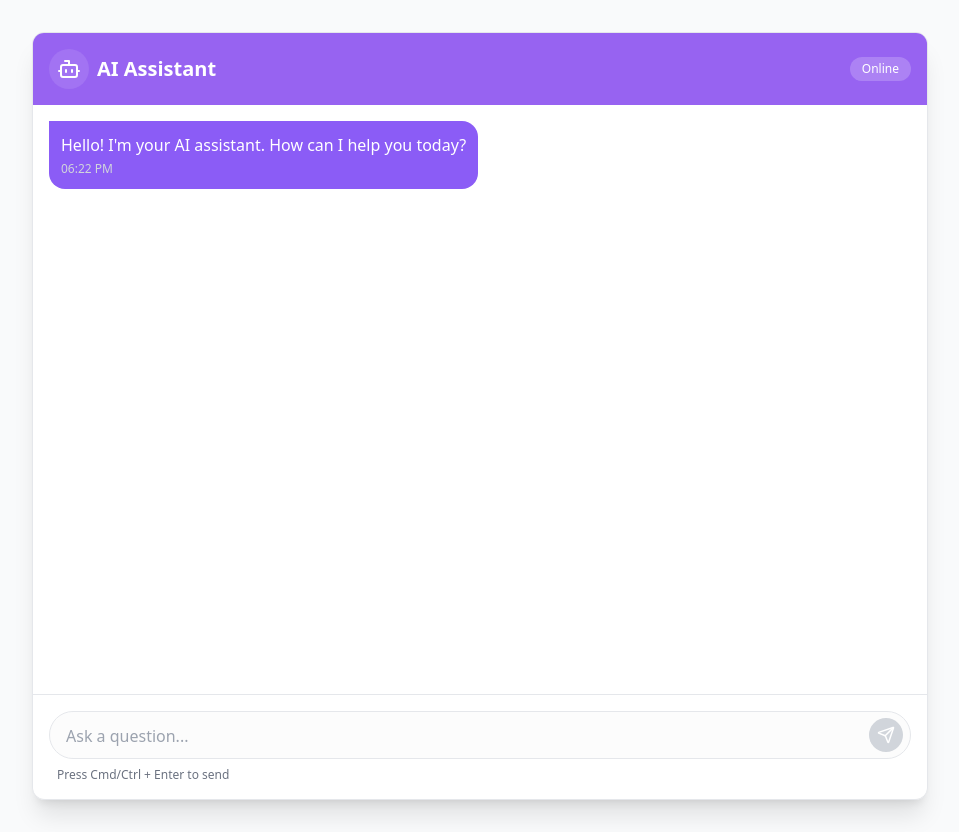
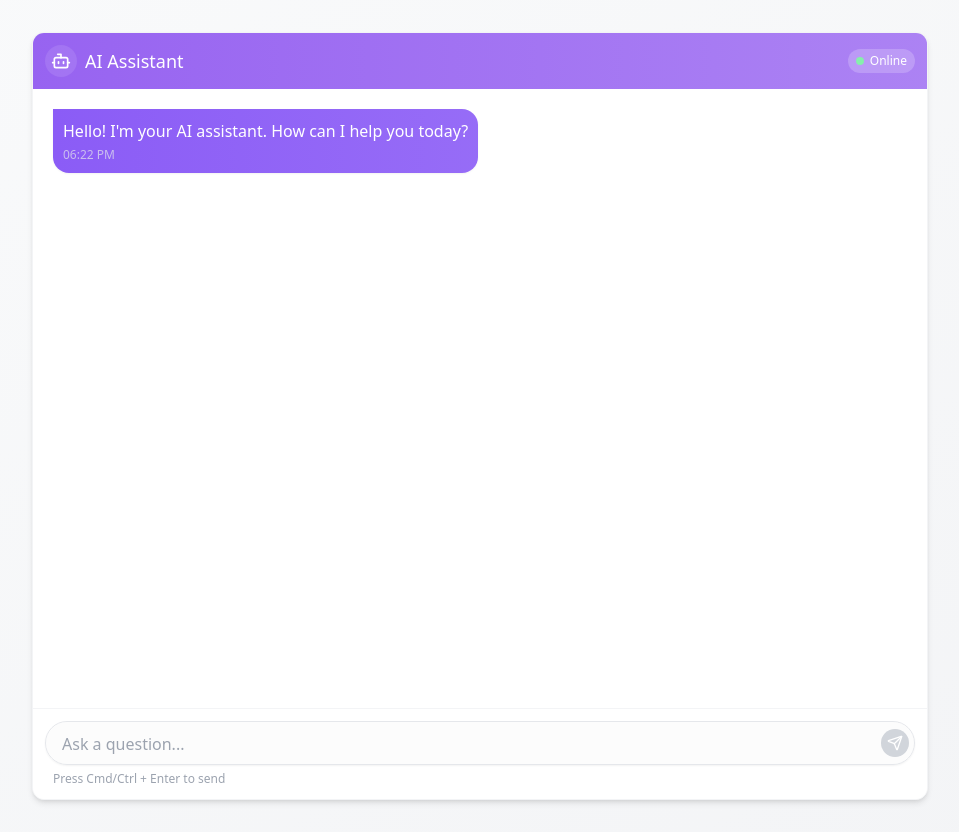
Before and after one commit to sudeep-arabolu/sleek-ai-speaks, a React (Vite) app: page / in a window 1280 px wide. Shown: the whole page, without its empty margins (160-1119 px from the left). Built offline with nearby package versions, Linux system fonts and the light colour scheme.

Commit message:
Refactor: Improve UI styling for a modern look

```diff
--- a/src/components/ChatInput.tsx
+++ b/src/components/ChatInput.tsx
@@ -37,7 +37,7 @@ const ChatInput: React.FC<ChatInputProps> = ({ onSendMessage, isLoading }) => {
   };
 
   return (
-    <form onSubmit={handleSubmit} className="bg-white p-4 border-t rounded-b-lg shadow-sm">
+    <form onSubmit={handleSubmit} className="p-3 border-t border-gray-100 bg-white/80 backdrop-blur-sm">
       <div className="relative flex items-center">
         <textarea
           ref={textareaRef}
@@ -46,22 +46,23 @@ const ChatInput: React.FC<ChatInputProps> = ({ onSendMessage, isLoading }) => {
           onKeyDown={handleKeyDown}
           placeholder="Ask a question..."
           rows={1}
-          className="flex-1 resize-none bg-muted/30 border border-input rounded-full py-3 px-4 pr-12 focus:outline-none focus:ring-2 focus:ring-primary focus:border-transparent"
+          className="flex-1 resize-none bg-muted/30 border border-gray-200 rounded-full py-2.5 px-4 pr-12 focus:outline-none focus:ring-1 focus:ring-primary/50 focus:border-primary/50 transition-all shadow-sm"
           disabled={isLoading}
         />
         <button
           type="submit"
           disabled={!message.trim() || isLoading}
-          className={`absolute right-2 rounded-full p-2 text-white transition-colors ${
+          className={`absolute right-1.5 rounded-full p-1.5 text-white transition-colors ${
             message.trim() && !isLoading
               ? "bg-primary hover:bg-primary/90"
               : "bg-gray-300 cursor-not-allowed"
           }`}
+          aria-label="Send message"
         >
-          <Send size={18} />
+          <Send size={16} />
         </button>
       </div>
-      <div className="text-xs text-gray-500 mt-2 ml-2">
+      <div className="text-xs text-gray-400 mt-1.5 ml-2">
         Press Cmd/Ctrl + Enter to send
       </div>
     </form>
--- a/src/components/ChatInterface.tsx
+++ b/src/components/ChatInterface.tsx
@@ -15,27 +15,28 @@ const ChatInterface: React.FC = () => {
   }, [messages]);
 
   return (
-    <div className="chat-container bg-white shadow-xl rounded-xl overflow-hidden border border-gray-200">
-      <div className="bg-primary text-white p-4 flex items-center justify-between">
+    <div className="chat-container bg-white shadow-md rounded-xl overflow-hidden border border-gray-100">
+      <div className="bg-gradient-to-r from-primary to-primary/80 text-white p-3 flex items-center justify-between">
         <div className="flex items-center gap-2">
-          <div className="bg-white/10 p-2 rounded-full">
-            <Bot size={24} />
+          <div className="bg-white/10 p-1.5 rounded-full">
+            <Bot size={20} />
           </div>
-          <h1 className="text-xl font-semibold">AI Assistant</h1>
+          <h1 className="text-lg font-medium">AI Assistant</h1>
         </div>
-        <div className="text-xs bg-white/20 py-1 px-3 rounded-full">
+        <div className="text-xs bg-white/20 py-1 px-2 rounded-full flex items-center">
+          <span className="w-2 h-2 bg-green-300 rounded-full mr-1.5"></span>
           Online
         </div>
       </div>
 
-      <div className="chat-messages">
+      <div className="chat-messages py-3">
         {messages.map((message) => (
           <MessageBubble key={message.id} message={message} />
         ))}
 
         {isLoading && (
-          <div className="flex justify-start">
-            <div className="bg-chat-ai-bubble text-chat-ai-text p-3 rounded-2xl rounded-tl-none max-w-[80%] md:max-w-[70%]">
+          <div className="flex justify-start px-4 mt-2">
+            <div className="bg-chat-ai-bubble text-chat-ai-text p-2 rounded-2xl rounded-tl-none max-w-[60%] md:max-w-[50%] shadow-sm">
               <div className="dots-typing">
                 <span></span>
                 <span></span>
--- a/src/components/MessageBubble.tsx
+++ b/src/components/MessageBubble.tsx
@@ -16,18 +16,18 @@ const MessageBubble: React.FC<MessageBubbleProps> = ({ message }) => {
   const isUser = message.sender === "user";
 
   return (
-    <div className={`flex ${isUser ? "justify-end" : "justify-start"}`}>
+    <div className={`flex ${isUser ? "justify-end" : "justify-start"} px-4 my-2`}>
       <div
         className={`
-          max-w-[80%] md:max-w-[70%] p-3 rounded-2xl
+          max-w-[70%] md:max-w-[60%] p-2.5 rounded-2xl shadow-sm
           ${isUser
-            ? "bg-chat-user-bubble text-chat-user-text rounded-tr-none"
-            : "bg-chat-ai-bubble text-chat-ai-text rounded-tl-none"
+            ? "bg-gradient-to-r from-chat-user-bubble to-chat-user-bubble/90 text-chat-user-text rounded-tr-none"
+            : "bg-gradient-to-r from-chat-ai-bubble to-chat-ai-bubble/90 text-chat-ai-text rounded-tl-none"
           }
         `}
       >
         <p className="text-sm md:text-base whitespace-pre-wrap">{message.text}</p>
-        <div className={`text-xs mt-1 ${isUser ? "text-gray-600" : "text-gray-300"}`}>
+        <div className={`text-xs mt-1 opacity-70 ${isUser ? "text-gray-600" : "text-gray-200"}`}>
           {message.timestamp.toLocaleTimeString([], { hour: '2-digit', minute: '2-digit' })}
         </div>
       </div>
--- a/src/index.css
+++ b/src/index.css
@@ -99,7 +99,7 @@
   }
 
   .chat-messages {
-    @apply flex-1 overflow-y-auto p-4 space-y-4;
+    @apply flex-1 overflow-y-auto px-1 space-y-1;
   }
 
   .dots-typing {
@@ -107,7 +107,7 @@
   }
 
   .dots-typing span {
-    @apply w-2 h-2 rounded-full bg-white inline-block;
+    @apply w-1.5 h-1.5 rounded-full bg-white inline-block;
   }
 
   .dots-typing span:nth-child(1) {
@@ -122,3 +122,9 @@
     animation: pulse-dots 1.5s infinite 0.4s;
   }
 }
+
+@keyframes pulse-dots {
+  0% { opacity: 0.2; transform: scale(0.8); }
+  20% { opacity: 1; transform: scale(1); }
+  100% { opacity: 0.2; transform: scale(0.8); }
+}
--- a/src/pages/Index.tsx
+++ b/src/pages/Index.tsx
@@ -4,7 +4,7 @@ import ChatInterface from "../components/ChatInterface";
 
 const Index: React.FC = () => {
   return (
-    <div className="min-h-screen bg-gray-50 p-4 md:py-8">
+    <div className="min-h-screen bg-gradient-to-br from-gray-50 to-gray-100 p-4 md:py-8">
       <ChatInterface />
     </div>
   );
```
